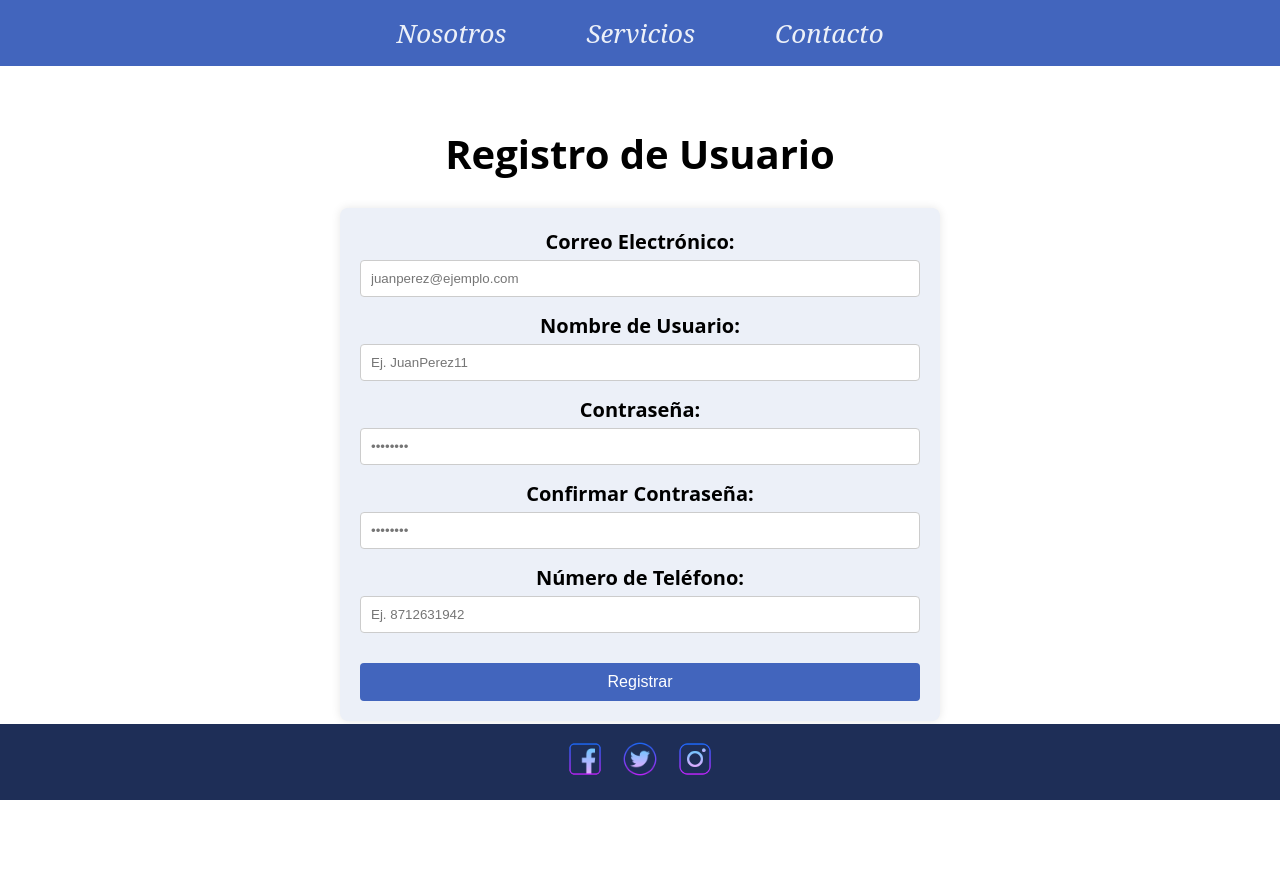
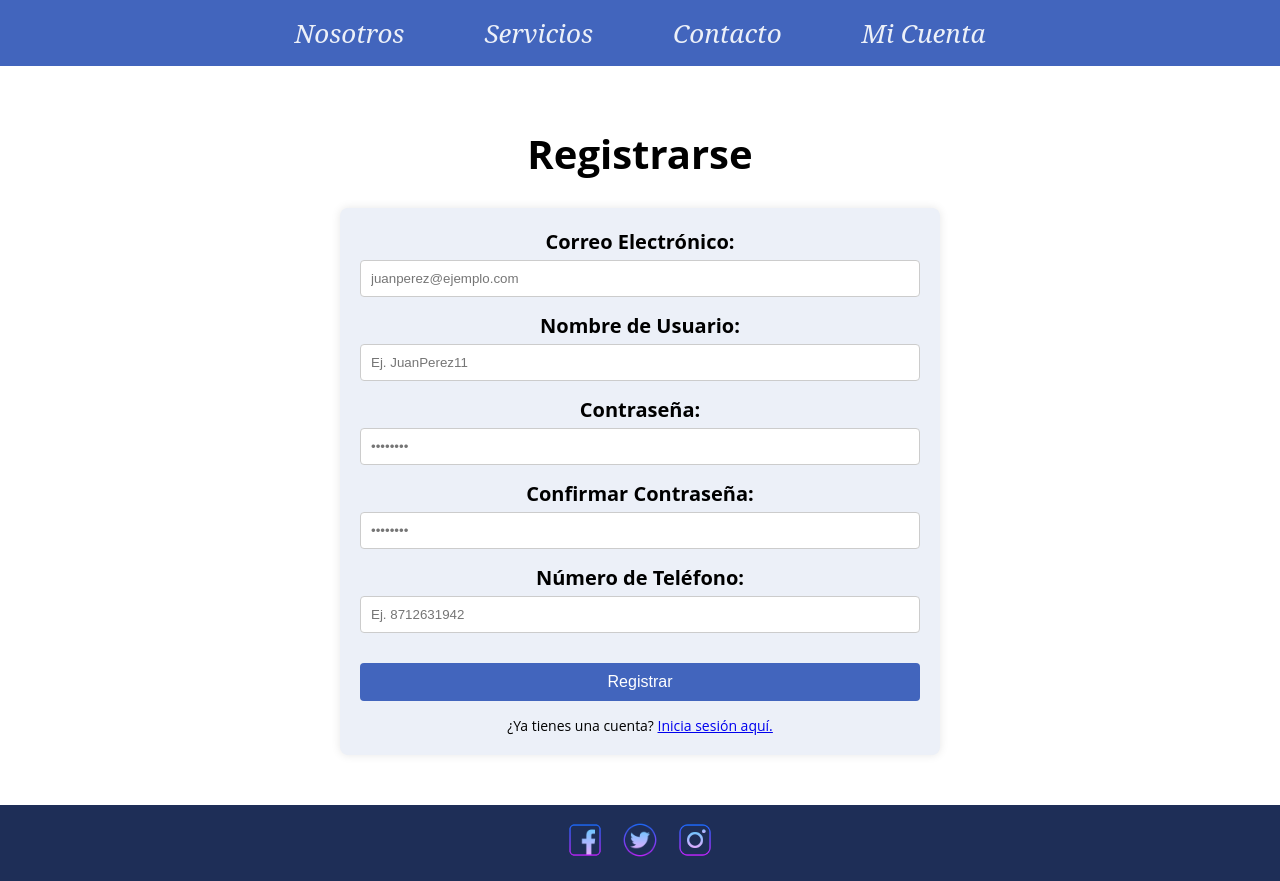
Before and after one commit to AngelLira11/Store-De-Parfum, a PHP site: page /registro.html in a window 1280 px wide. Before the commit the page ends 800 px from the top, so only its background shows below. Run offline with PHP 8.4, Linux system fonts and the light colour scheme.

Commit message:
submenu para registrarse

```diff
--- a/css/estilos.css
+++ b/css/estilos.css
@@ -112,21 +112,69 @@ p {
 	margin-bottom: 60px;
 }
 
-.menu a {
-	display: inline-block;
-	padding: 10px 30px;
-	font-size: 26px;
-	background-color: var(--color-500);
-	margin: 0 10px;
-	transition: .5s ease all;
-	color: var(--color-50);
+.menu ul {
+    list-style: none;
+    margin: 0;
+    padding: 0;
+    display: flex;
+    justify-content: center;
+    align-items: center;
+}
+
+.menu > ul > li {
+    position: relative;
+    margin: 0 10px;
+}
+
+.menu > ul > li > a {
+    display: block;
+    padding: 10px 30px;
+    font-size: 26px;
+    background-color: var(--color-500);
+    transition: .5s ease all;
+    color: var(--color-50);
+    text-decoration: none;
+}
+
+.menu > ul > li > a:hover {
+    transform: translateY(18px) translateX(10px);
+    background-color: var(--color-700);
+}
+
+/* --- Estilos para el Submenú --- */
+.menu .submenu {
+    display: none;
+    position: absolute;
+    top: 100%;
+    left: 0;
+    background-color: var(--color-500);
+    min-width: 220px;
+    box-shadow: 0px 8px 16px 0px rgba(0,0,0,0.2);
+    z-index: 1000;
+    border-radius: 5px;
+    padding: 10px 0;
+}
+
+.menu .submenu li a {
+    padding: 5px 20px;
+    font-size: 16px;
+    color: #ffffff;
+    font-style: normal;
+    transition: .3s ease all;
 	text-decoration: none;
 }
 
-.menu a:hover {
-	transform: translateY(18px) translatex(10px);
+.menu .submenu li a:hover {
+    background-color: var(--color-600);
+    padding-left: 25px;
+}
 
-	background-color: var(--color-700);
+.menu li.dropdown:hover > .submenu {
+    display: block;
+}
+
+.menu li.dropdown > a:hover {
+    transform: none;
 }
 
 /* ------------------------- */
@@ -516,6 +564,7 @@ p {
 		box-shadow: 0 0 10px rgba(0, 0, 0, 0.1);
 		margin: auto;
 		max-width: 600px;
+		margin-bottom: 50px;
 	}
 
 	.form-container .form-group {
@@ -564,3 +613,9 @@ p {
 	.col-auto {
 		text-align: center;
 	}
+
+	.texto-enlace {
+		text-align: center;
+		margin-top: 15px;
+		font-size: 14px;
+	}
--- a/registro.html
+++ b/registro.html
@@ -8,15 +8,24 @@
 </head>
 <body>
     <header>
-        <nav class="menu">
-            <a href="#">Nosotros</a>
-            <a href="#">Servicios</a>
-            <a href="#">Contacto</a>
-        </nav>
+	<nav class="menu">
+	<ul>
+		<li><a href="#">Nosotros</a></li>
+		<li><a href="#">Servicios</a></li>
+		<li><a href="#">Contacto</a></li>
+		<li class="dropdown">
+		<a href="#">Mi Cuenta</a>
+		<ul class="submenu">
+			<li><a href="#">Iniciar Sesión</a></li>
+			<li><a href="/registro.html">Registrarse</a></li>
+			</ul>
+		</li>
+	</ul>
+	</nav>
     </header>
     <main>
     <div class="container">
-        <h1 class="titulo">Registro de Usuario</h1><br>
+        <h1 class="titulo">Registrarse</h1><br>
         <div class="form-container">
             <form action="#" method="POST">
                 <div class="form-group">
@@ -42,6 +51,7 @@
 
                 <input type="submit" value="Registrar">
             </form>
+            <p class="texto-enlace">¿Ya tienes una cuenta? <a href="#">Inicia sesión aquí.</a></p>
         </div>
     </div>
     </main>
```
Also changed, not shown: index.html (+12 -3 lines).
